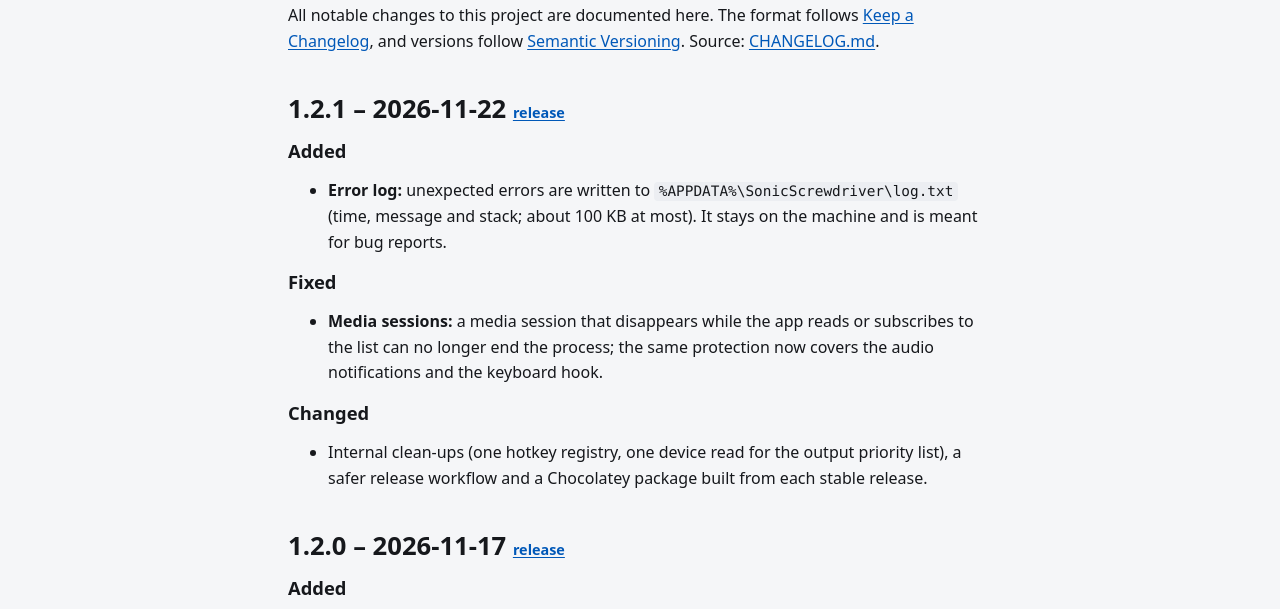
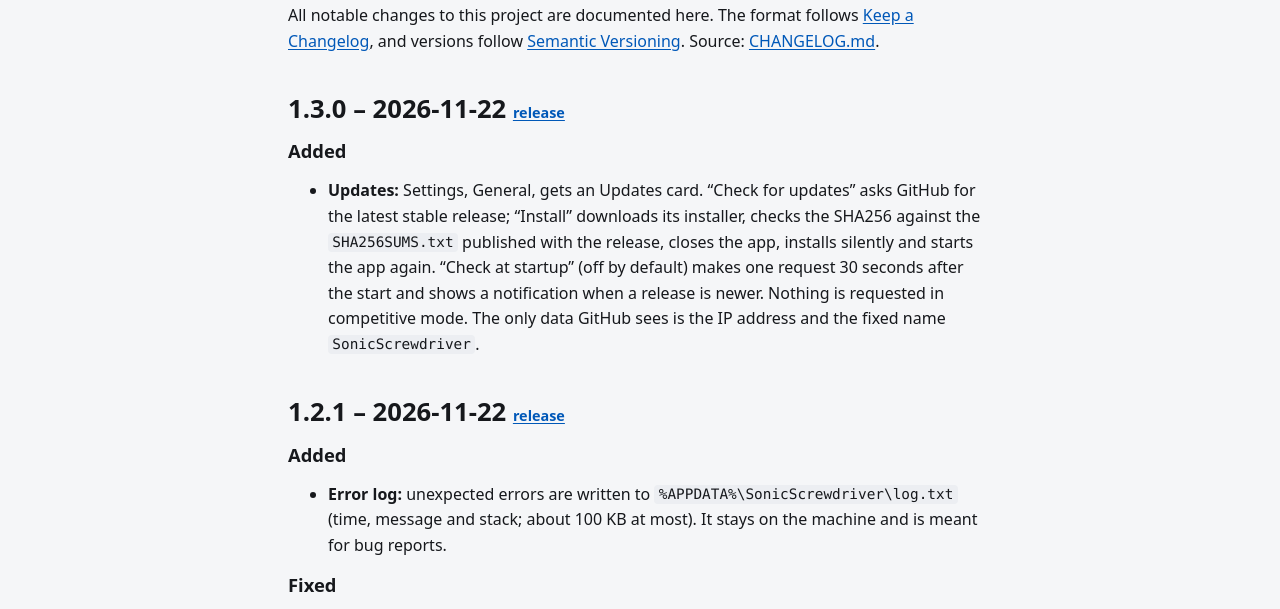
Before and after one commit to leroidubid/SonicScrewdriver, a plain HTML site: page site/changelog.html in a window 1280 px wide. Shown: the part 174-783 px from the top of the page. Drawn offline with Linux system fonts and the light colour scheme.

Commit message:
Changelog 1.3.0

```diff
--- a/site/changelog.html
+++ b/site/changelog.html
@@ -41,6 +41,13 @@
     <p>All notable changes to this project are documented here. The format follows <a href="https://keepachangelog.com/en/1.1.0/">Keep a Changelog</a>, and versions follow <a href="https://semver.org/">Semantic Versioning</a>. Source: <a href="https://github.com/leroidubid/SonicScrewdriver/blob/main/CHANGELOG.md">CHANGELOG.md</a>.</p>
 
     <!-- keep in sync with CHANGELOG.md -->
+    <h2 id="v1.3.0">1.3.0 &ndash; 2026-11-22 <a class="small" href="https://github.com/leroidubid/SonicScrewdriver/releases/tag/v1.3.0">release</a></h2>
+
+    <h3>Added</h3>
+    <ul>
+      <li><strong>Updates:</strong> Settings, General, gets an Updates card. &ldquo;Check for updates&rdquo; asks GitHub for the latest stable release; &ldquo;Install&rdquo; downloads its installer, checks the SHA256 against the <code>SHA256SUMS.txt</code> published with the release, closes the app, installs silently and starts the app again. &ldquo;Check at startup&rdquo; (off by default) makes one request 30 seconds after the start and shows a notification when a release is newer. Nothing is requested in competitive mode. The only data GitHub sees is the IP address and the fixed name <code>SonicScrewdriver</code>.</li>
+    </ul>
+
     <h2 id="v1.2.1">1.2.1 &ndash; 2026-11-22 <a class="small" href="https://github.com/leroidubid/SonicScrewdriver/releases/tag/v1.2.1">release</a></h2>
 
     <h3>Added</h3>
```
Also changed, not shown: 1 other file.
